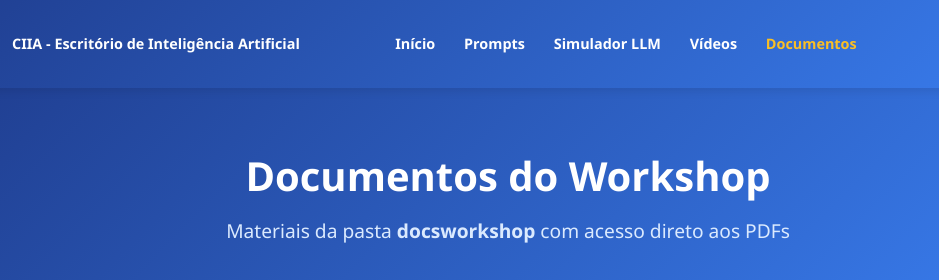
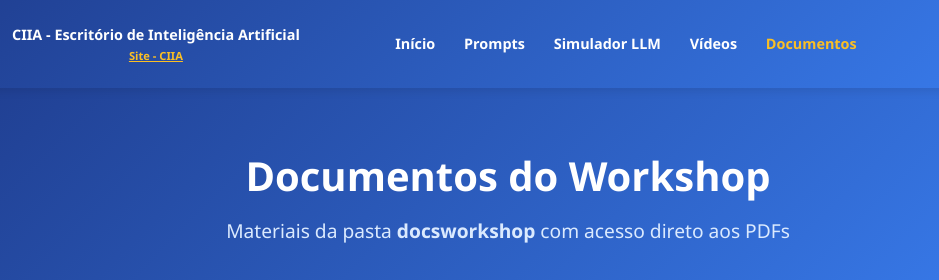
Before and after one commit to paulosrl/ciiaworkshop, a plain HTML site: page documentos.html in a window 1280 px wide. Shown: the top 280 px of the page, 132-1071 px from the left. Drawn offline with Linux system fonts and the light colour scheme.

Commit message:
Atualiza link do CIIA no cabecalho em todas as paginas

```diff
--- a/documentos.html
+++ b/documentos.html
@@ -57,10 +57,14 @@
             font-size: 0.9rem;
             font-weight: bold;
             display: flex;
-            align-items: center;
-            gap: 0.75rem;
-            white-space: nowrap;
+            flex-direction: column;
+            align-items: flex-start;
+            gap: 0.15rem;
+            white-space: normal;
+            line-height: 1.2;
         }
+        nav .logo .logo-site-link { display: block; margin-top: 0.2rem; font-size: 0.70rem; font-weight: 600; color: var(--gold); text-decoration: underline; line-height: 1.2; align-self: center; text-align: center; }
+        nav .logo .logo-site-link:hover { color: var(--white); }
         nav ul {
             list-style: none;
             display: flex;
@@ -271,7 +275,7 @@
             .container { padding: 2.5rem 1rem; }
             nav .container { flex-direction: column; gap: 1rem; }
             .nav-center { width: 100%; flex-direction: column; gap: 1rem; }
-            nav .logo { white-space: normal; text-align: center; justify-content: center; }
+            nav .logo { white-space: normal; text-align: center; justify-content: center; align-items: center; }
             .header-logo-rectangular { width: 120px; }
             nav ul { flex-direction: column; gap: 1rem; text-align: center; }
             .documents-grid { grid-template-columns: 1fr; }
@@ -284,7 +288,10 @@
         <div class="container">
             <img class="header-logo header-logo-circular" src="img/logo-muiraquita.png" alt="Logo circular Muiraquitã">
             <div class="nav-center">
-                <div class="logo">CIIA - Escritório de Inteligência Artificial</div>
+                <div class="logo">
+                    CIIA - Escritório de Inteligência Artificial
+                    <a class="logo-site-link" href="https://ciia.mppa.mp.br" target="_blank" rel="noopener noreferrer">Site - CIIA</a>
+                </div>
                                 <ul>
                                     <li><a href="index.html">Início</a></li>
                                     <li><a href="prompts.html">Prompts</a></li>
```
Also changed, not shown: exercicios-prompts.html (+5 -2 lines), index.html (+5 -2 lines), llm.html (+12 -5 lines), prompts.html (+5 -2 lines), videos.html (+5 -2 lines).
